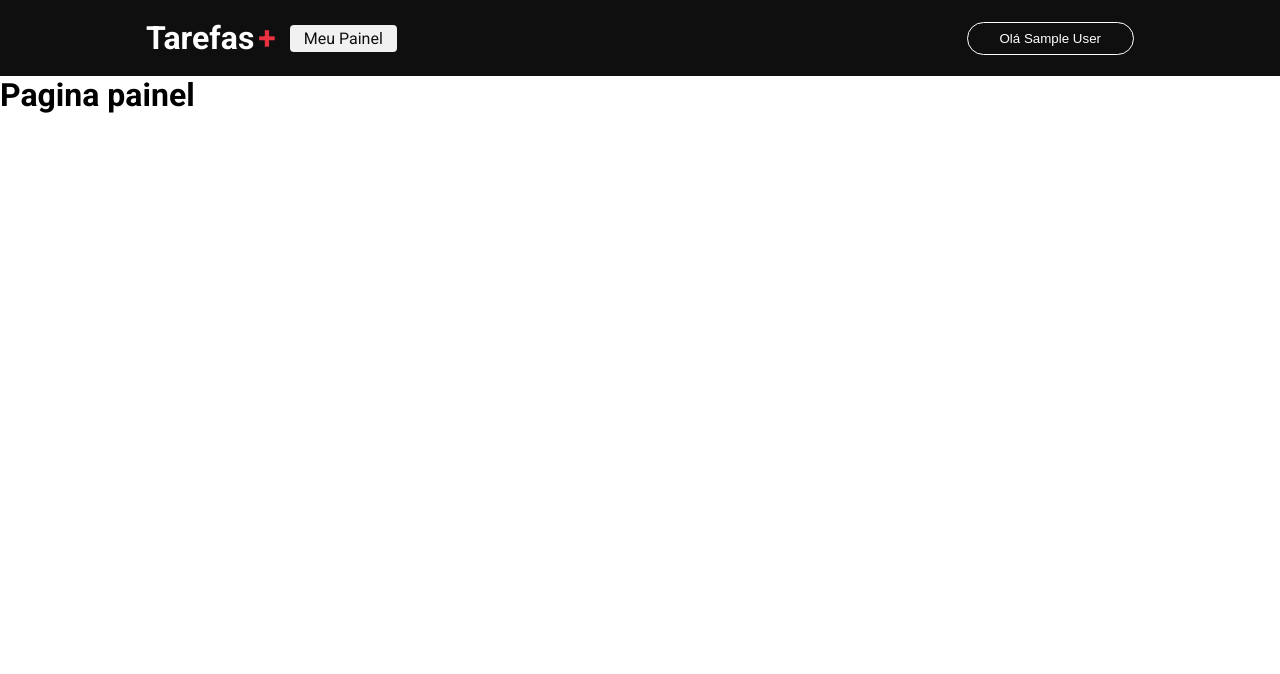
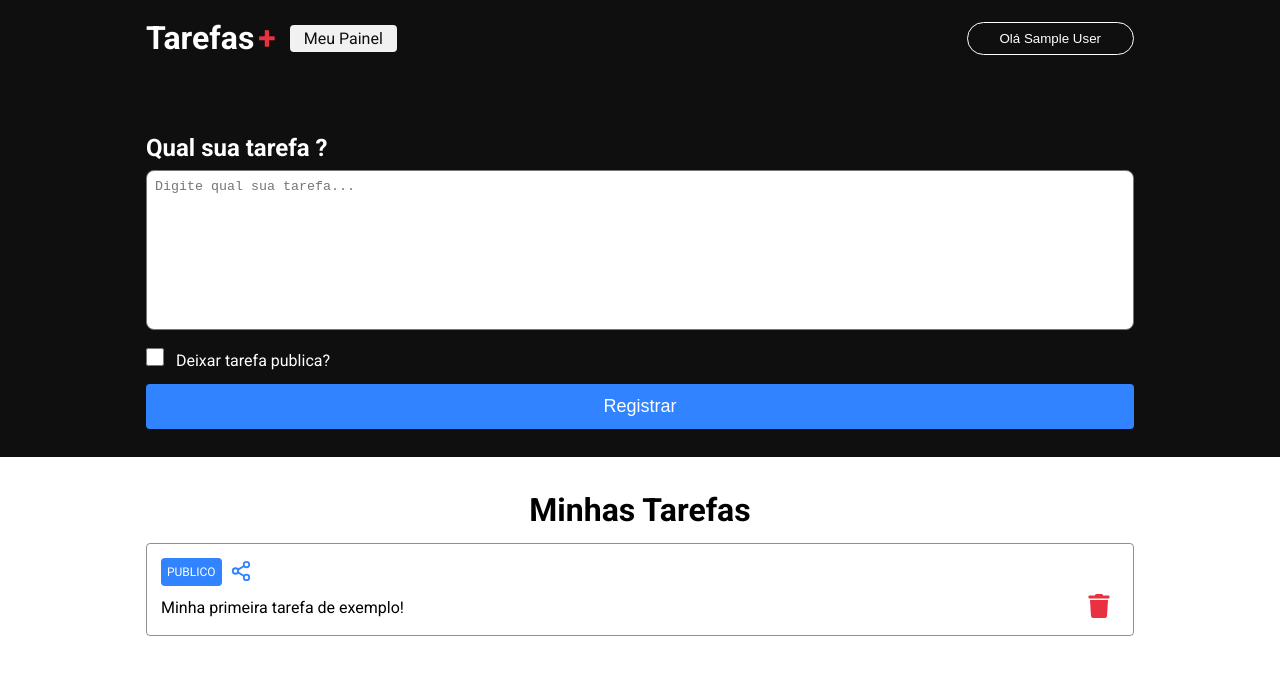
Before and after one commit to yuriteodoro22/tarefas, a Next.js app: page /dashboard in a window 1280 px wide. Shown: the top 674 px of the page. Built offline with nearby package versions, Linux system fonts and the light colour scheme; no server answers; sample sign-in values are in the browser's storage.

Commit message:
create dashboard layout

```diff
--- a/package.json
+++ b/package.json
@@ -12,7 +12,8 @@
     "next": "15.1.6",
     "next-auth": "^4.24.11",
     "react": "^19.0.0",
-    "react-dom": "^19.0.0"
+    "react-dom": "^19.0.0",
+    "react-icons": "^5.4.0"
   },
   "devDependencies": {
     "@types/node": "^20",
--- /dev/null
+++ b/src/components/textarea/index.tsx
@@ -0,0 +1,6 @@
+import { HTMLProps } from 'react'
+import styles from './styles.module.css'
+
+export function Textarea({...rest}: HTMLProps<HTMLTextAreaElement>){
+    return <textarea className={styles.textarea} {...rest}></textarea>
+}
--- /dev/null
+++ b/src/components/textarea/styles.module.css
@@ -0,0 +1,9 @@
+
+.textarea{
+    width: 100%;
+    resize: none;
+    height: 160px;
+    border-radius: 8px;
+    outline: none;
+    padding: 8px;
+}
--- a/src/pages/dashboard/index.tsx
+++ b/src/pages/dashboard/index.tsx
@@ -1,5 +1,10 @@
+import { GetServerSideProps } from 'next'
 import styles from './styles.module.css'
 import Head from 'next/head'
+import { getSession } from 'next-auth/react'
+import { Textarea } from '@/components/textarea'
+import { FiShare2 } from 'react-icons/fi'
+import { FaTrash } from 'react-icons/fa'
 
 export default function Dashboard(){
     return(
@@ -8,7 +13,69 @@
                 <title>Meu painel de tarefas</title>
             </Head>
 
-            <h1>Pagina painel</h1>
+           <main className={styles.main}>
+                <section className={styles.content}>
+                    <div className={styles.contentForm}>
+                        <h1 className={styles.title}> Qual sua tarefa ?</h1>
+                        <form action="">
+                            <Textarea
+                            placeholder='Digite qual sua tarefa...'/>
+
+                            <div className={styles.checkboxArea}>
+                                <input
+                                type="checkbox"
+                                className={styles.checkbox}/>
+                                <label> Deixar tarefa publica?</label>
+                            </div>
+
+                            <button type='submit' className={styles.button}>
+                                Registrar
+                            </button>
+                        </form>
+                    </div>
+                </section>
+
+                <section className={styles.taskContainer}>
+                    <h1>Minhas Tarefas</h1>
+
+                    <article className={styles.task}>
+                        <div className={styles.tagContainer}>
+                            <label className={styles.tag}>PUBLICO</label>
+                            <button className={styles.shareButton}>
+                                <FiShare2
+                                size={22}
+                                color="#3183ff"/>
+                            </button>
+                            </div>
+                            <div className={styles.taskContent}>
+                                <p>Minha primeira tarefa de exemplo!</p>
+                                <button className={styles.trashButton}>
+                                    <FaTrash
+                                    size={24}
+                                    color='#ea3140'/>
+                                </button>
+                            </div>
+                    </article>
+                </section>
+           </main>
         </div>
     )
 }
+
+export const getServerSideProps: GetServerSideProps = async ({ req }) => {
+
+    const session = await getSession({ req })
+
+    if(!session?.user){
+        return {
+            redirect:{
+                destination: '/',
+                permanent: false
+            }
+        }
+    }
+
+    return{
+        props:{},
+    }
+}
--- a/src/pages/dashboard/styles.module.css
+++ b/src/pages/dashboard/styles.module.css
@@ -0,0 +1,121 @@
+
+.container{
+    width: 100%;
+}
+
+.content{
+    background-color: #0f0f0f;
+    width: 100%;
+    display: flex;
+    align-items: center;
+    justify-content: center;
+}
+
+.contentForm{
+    max-width: 1024px;
+    width: 100%;
+    padding: 0 18px;
+    padding-bottom: 28px;
+    margin-top: 58px;
+}
+
+.title{
+    color: #fff;
+    margin-bottom: 8px;
+}
+
+.checkboxArea label{
+    margin-left: 8px;
+    color: #fff;
+
+}
+
+.checkboxArea{
+    margin: 14px 0;
+}
+
+.checkbox{
+    width: 18px;
+    height: 18px;
+}
+
+.button{
+    width: 100%;
+    border: 0;
+    border-radius: 4px;
+    color: #fff;
+    background-color: #3183ff;
+    padding: 12px 0;
+    font-size: 18px;
+}
+
+.taskContainer{
+    margin: 34px auto 0 auto;
+    padding: 0 18px;
+    width: 100%;
+    max-width: 1024px;
+    display: flex;
+    flex-direction: column;
+}
+
+.taskContainer a {
+    text-decoration: none;
+    color: #0f0f0f;
+}
+
+.taskContainer h1 {
+    text-align: center;
+    font-size: 32px;
+    margin-bottom: 14px;
+}
+
+.task {
+    margin-bottom: 14px;
+    line-height: 150%;
+    display: flex;
+    flex-direction: column;
+    align-items: flex-start;
+    border: 1.5px solid #909090;
+    border-radius: 4px;
+    padding: 14px;
+}
+
+.tagContainer{
+    display: flex;
+    align-items: center;
+    justify-content: center;
+    margin-bottom: 8px;
+}
+
+.tag{
+    background-color: #3183ff;
+    padding: 2px 6px;
+    color: #fff;
+    border-radius: 4px;
+    font-size: 12px;
+}
+
+.shareButton{
+    background: transparent;
+    border: 0;
+    margin: 0 8px;
+    cursor: pointer;
+}
+
+.taskContent{
+    display: flex;
+    align-items: center;
+    justify-content: space-between;
+    width: 100%;
+}
+
+.taskContent p {
+    white-space: pre-wrap;
+}
+
+.trashButton{
+    cursor: pointer;
+    background: transparent;
+    border: 0;
+    margin: 0 8px;
+}
```
Also changed, not shown: 1 other file (tests, documents, lock files or other folders).
